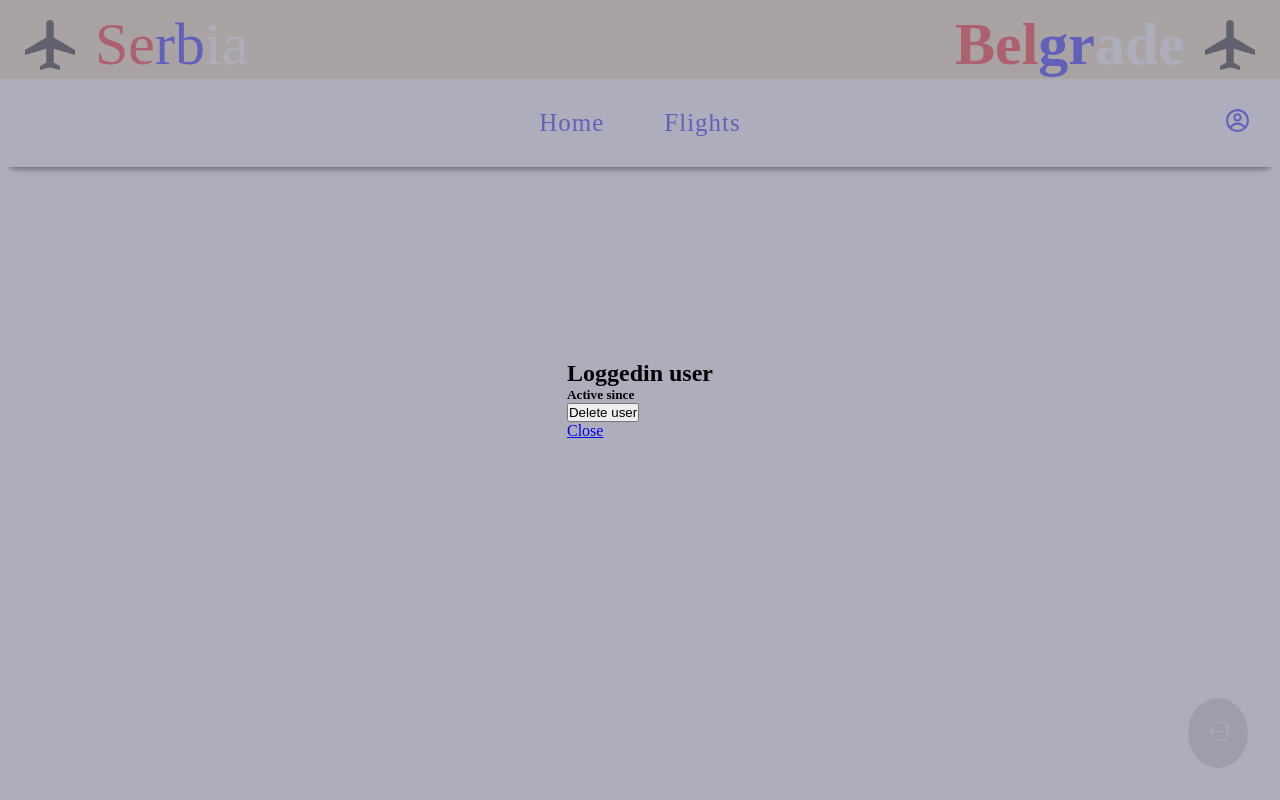
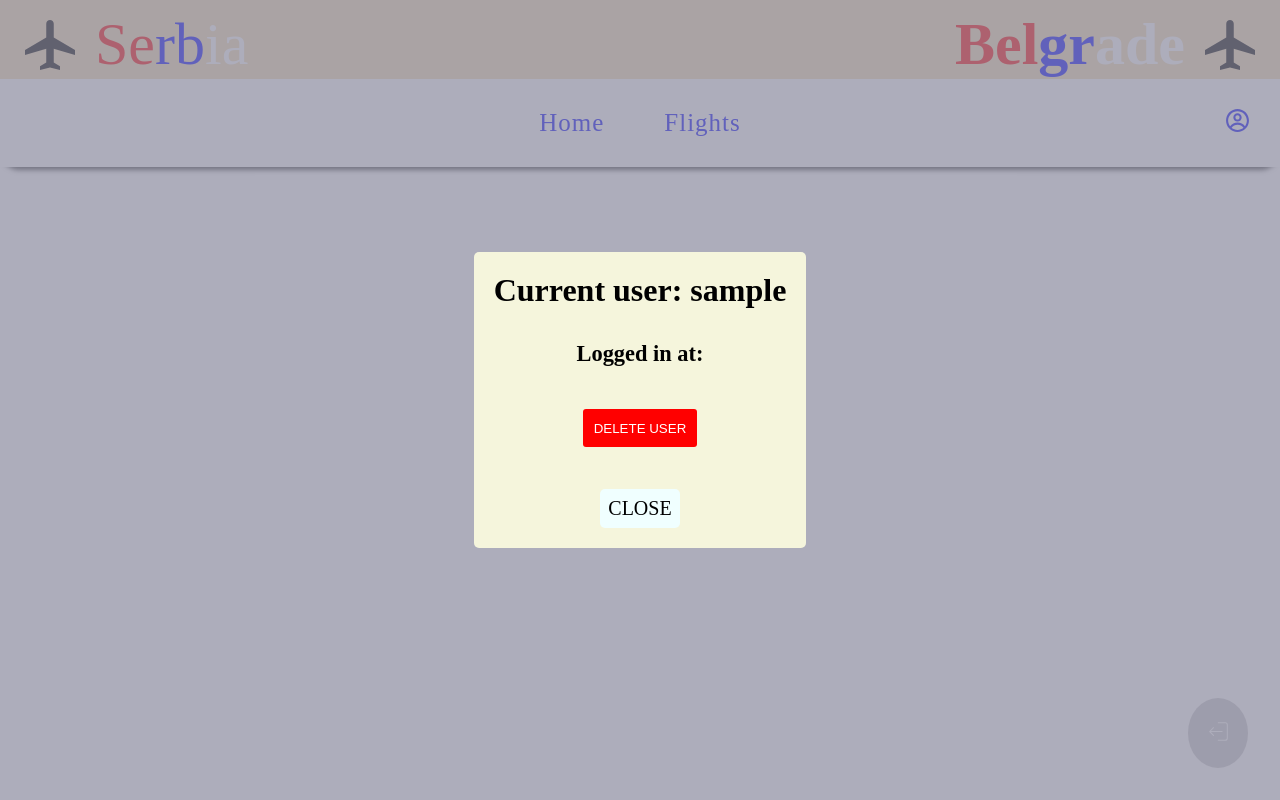
Before and after one commit to nenad997/web-application-for-airport-traffic-light-system, a React (Vite) app: page /profile in a window 1280 px wide. Built offline with nearby package versions, Linux system fonts and the light colour scheme; sample sign-in values are in the browser's storage.

Commit message:
configure userdata

```diff
--- a/src/App.jsx
+++ b/src/App.jsx
@@ -80,6 +80,9 @@ const App = () => {
       if (token && expirationTime) {
         localStorage.removeItem("authToken");
         localStorage.removeItem("expirationTime");
+        localStorage.removeItem("userId");
+        localStorage.removeItem("username");
+        localStorage.removeItem("currentTime");
       }
     }, expirationTime);
 
--- a/src/auth/authentication.js
+++ b/src/auth/authentication.js
@@ -28,3 +28,20 @@ export function getLoggedInUserId() {
 
   return userId;
 }
+
+export function getUserData() {
+  const username = localStorage.getItem("username");
+  const currentTime = localStorage.getItem("currentTime");
+
+  const data = {};
+
+  if (username) {
+    data["username"] = username;
+  }
+
+  if (currentTime) {
+    data["currentTime"] = currentTime;
+  }
+
+  return data;
+}
--- a/src/components/auth/User.jsx
+++ b/src/components/auth/User.jsx
@@ -2,23 +2,31 @@ import React from "react";
 import { Link, Form } from "react-router-dom";
 
 import classes from "./User.module.css";
-import { getLoggedInUserId } from "../../auth/authentication";
+import { getLoggedInUserId, getUserData } from "../../auth/authentication";
 
 const User = () => {
   const userId = getLoggedInUserId();
+  const userData = getUserData();
 
   return (
-    <div className={classes.profile}>
-      <section>
-        <h2>Loggedin user</h2>
-        <h5>Active since</h5>
-        <Form method="POST">
+    <section className={classes.overlay}>
+      <div className={classes.modal}>
+        <h2>Current user: {userData.username}</h2>
+        <h5>Logged in at: {userData.currentTime}</h5>
+        <Form method="POST" className={classes.form}>
           <input type="hidden" name="userId" value={userId} />
-          <button type="submit">Delete user</button>
+          <button
+            type="submit"
+            title="Warning! This action deletes current user!"
+          >
+            Delete user
+          </button>
         </Form>
-        <Link to="..">Close</Link>
-      </section>
-    </div>
+        <Link to=".." className={classes.link}>
+          Close
+        </Link>
+      </div>
+    </section>
   );
 };
 
--- a/src/components/auth/User.module.css
+++ b/src/components/auth/User.module.css
@@ -1,4 +1,4 @@
-.profile {
+.overlay {
   background: rgba(138, 138, 158, 0.7);
   width: 100%;
   height: 100vh;
@@ -9,3 +9,47 @@
   justify-content: center;
   align-items: center;
 }
+
+.modal {
+  display: flex;
+  flex-direction: column;
+  justify-content: center;
+  align-items: center;
+  gap: 2rem;
+  padding: 20px;
+  border-radius: 5px;
+  background-color: beige;
+
+  & h2 {
+    font-size: 2rem;
+  }
+
+  & h5 {
+    font-size: 1.4rem;
+  }
+}
+
+.form {
+  padding: 10px;
+
+  & button[type="submit"] {
+    padding: .7rem;
+    cursor: pointer;
+    border: none;
+    outline: none;
+    border-radius: 3px;
+    text-transform: uppercase;
+    background-color: red;
+    color: white;
+  }
+}
+
+.link {
+  text-decoration: none;
+  color: black;
+  font-size: 20px;
+  background-color: azure;
+  padding: 8px;
+  text-transform: uppercase;
+  border-radius: 5px;
+}
--- a/src/components/flight/Flight.jsx
+++ b/src/components/flight/Flight.jsx
@@ -14,6 +14,7 @@ const Flight = ({
   createdAt,
   type,
   _id,
+  userId,
   shouldPageRefresh = false,
 }) => {
   const { pathname: currentPath, search } = useLocation();
--- a/src/helper-routes/actions.js
+++ b/src/helper-routes/actions.js
@@ -53,6 +53,8 @@ export async function logoutAction() {
     localStorage.removeItem("authToken");
     localStorage.removeItem("expirationTime");
     localStorage.removeItem("userId");
+    localStorage.removeItem("username");
+    localStorage.removeItem("currentTime");
   }
 
   return redirect("/auth?mode=login");
--- a/src/pages/Auth.jsx
+++ b/src/pages/Auth.jsx
@@ -207,11 +207,17 @@ export async function action({ request, params }) {
       case "login": {
         const token = responseData?.data?.login?.token;
         const userId = responseData?.data?.login?._id;
+        const username = responseData?.data?.login?.username;
+
+        const date = new Date();
+        const currentTime = date.toLocaleTimeString();
         if (token) {
           localStorage.setItem("authToken", token);
           const expirationTime = 5 * 60 * 60 * 1000;
           localStorage.setItem("expirationTime", expirationTime);
           localStorage.setItem("userId", userId);
+          localStorage.setItem("username", username);
+          localStorage.setItem("currentTime", currentTime);
           pathName = "/";
         } else {
           redirect(request.url);
--- a/src/pages/Profile.jsx
+++ b/src/pages/Profile.jsx
@@ -1,13 +1,11 @@
 import React from "react";
 import { createPortal } from "react-dom";
-import { json, redirect, useActionData } from "react-router-dom";
+import { json, redirect } from "react-router-dom";
 
 import User from "../components/auth/User";
 import { getLoggedInUserId } from "../auth/authentication";
 
 const Profile = () => {
-  const actionData = useActionData();
-  console.log(actionData);
   const portal = createPortal(<User />, document.getElementById("modal"));
 
   return portal;
@@ -28,16 +26,19 @@ export async function action({ request }) {
   const formData = await request.formData();
   const { userId } = Object.fromEntries(formData);
 
-  console.log(userId);
-
   if (!window.confirm("Are you sure?")) {
     return redirect(request.url);
   }
 
-  const itemsToRemove = ["authToken", "userId", "expirationTime"];
+  const itemsToRemove = [
+    "authToken",
+    "userId",
+    "expirationTime",
+    "username",
+    "currentTime",
+  ];
 
   for (const key of itemsToRemove) {
-    console.log(key);
     localStorage.removeItem(key);
   }
 
@@ -63,5 +64,5 @@ export async function action({ request }) {
     return json({ message: "Failed to delete user" }, { status: 500 });
   }
 
-  return redirect("/");
+  return redirect("/auth?mode=signup");
 }
```
